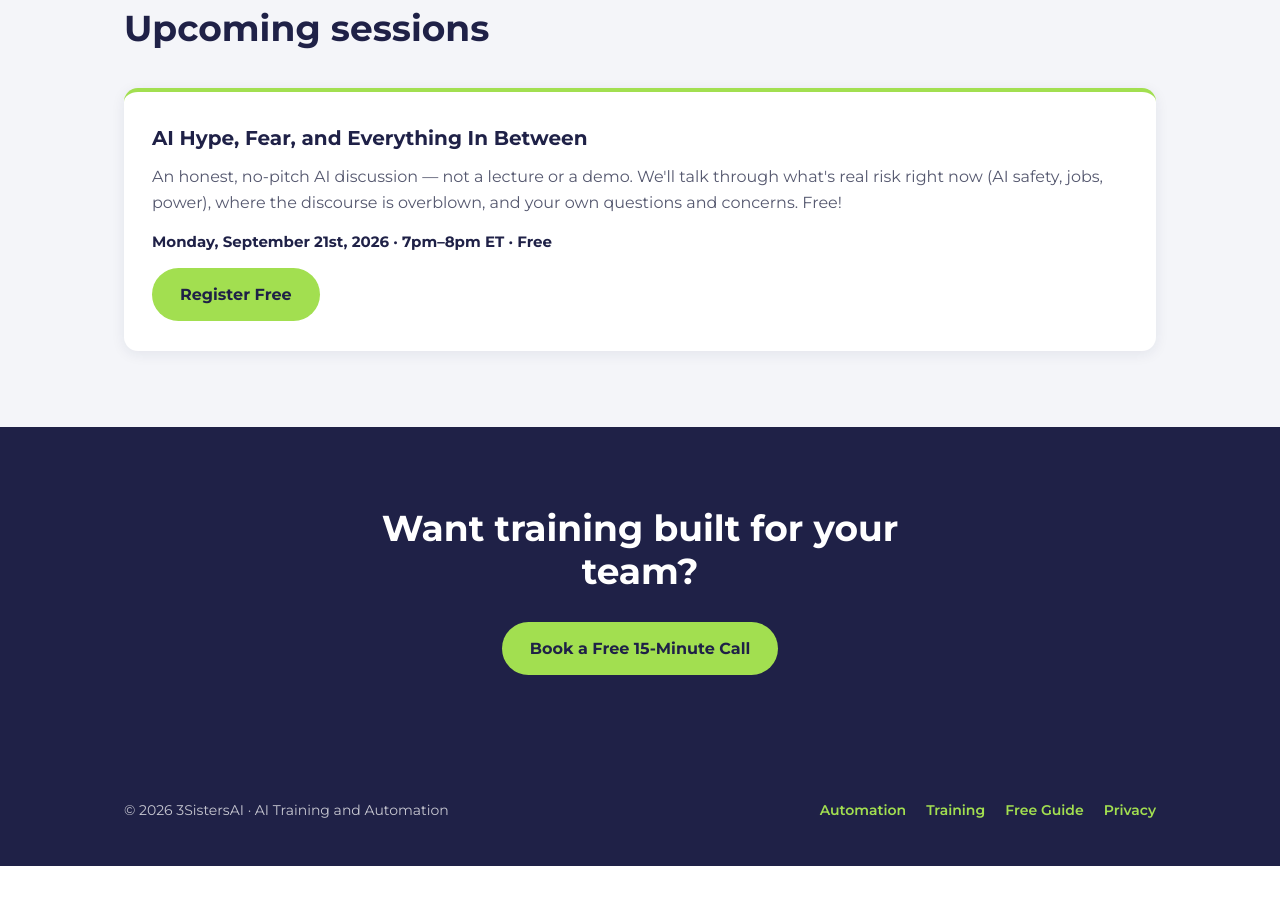
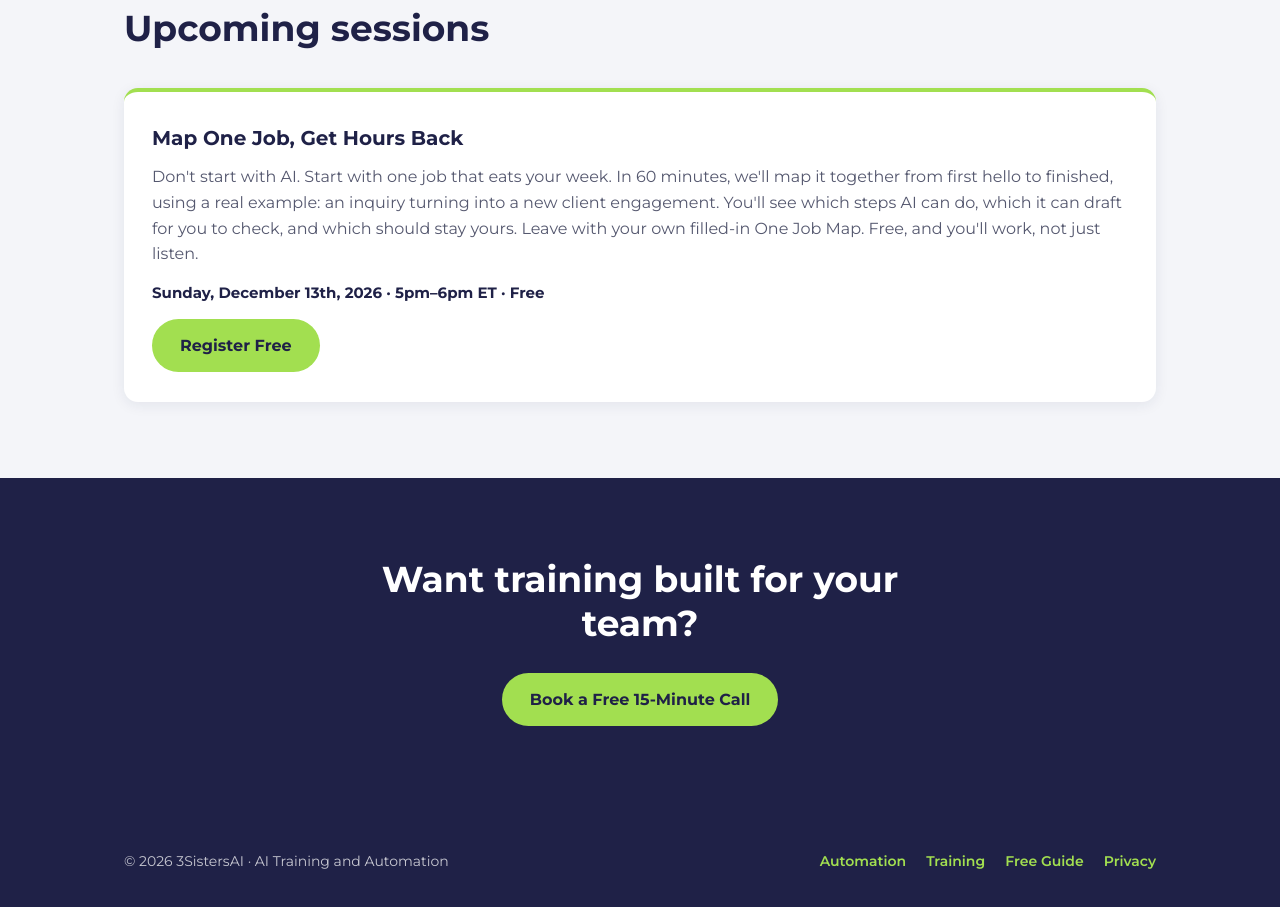
Before and after one commit to AfroAstro/threesistersai-site, a plain HTML site: page training/index.html in a window 1280 px wide. Shown: the part 1166-2073 px from the top of the page. Before the commit the page ends 2032 px from the top, so only its background shows below. Drawn offline with Linux system fonts and the light colour scheme.

Commit message:
Add Map One Job, Get Hours Back session (Dec 13) to training page
Co-Authored-By: Claude Sonnet 5.5 <noreply@anthropic.com>

```diff
--- a/training/index.html
+++ b/training/index.html
@@ -72,10 +72,10 @@
          with event name, date/time ET, and the Luma registration link. Remove the empty-state div. -->
     <div class="cards">
       <div class="card">
-        <h3>AI Hype, Fear, and Everything In Between</h3>
-        <p>An honest, no-pitch AI discussion — not a lecture or a demo. We'll talk through what's real risk right now (AI safety, jobs, power), where the discourse is overblown, and your own questions and concerns. Free!</p>
-        <p class="price">Monday, September 21st, 2026 · 7pm–8pm ET · Free</p>
-        <p style="margin-top:14px"><a class="btn" href="https://luma.com/jgtrm4sm">Register Free</a></p>
+        <h3>Map One Job, Get Hours Back</h3>
+        <p>Don't start with AI. Start with one job that eats your week. In 60 minutes, we'll map it together from first hello to finished, using a real example: an inquiry turning into a new client engagement. You'll see which steps AI can do, which it can draft for you to check, and which should stay yours. Leave with your own filled-in One Job Map. Free, and you'll work, not just listen.</p>
+        <p class="price">Sunday, December 13th, 2026 · 5pm–6pm ET · Free</p>
+        <p style="margin-top:14px"><a class="btn" href="https://luma.com/vo0r258w">Register Free</a></p>
       </div>
     </div>
   </div>
```
